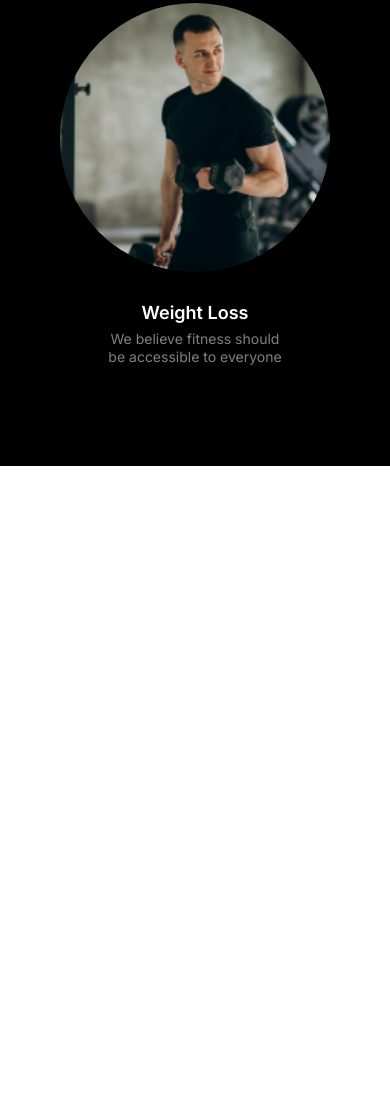
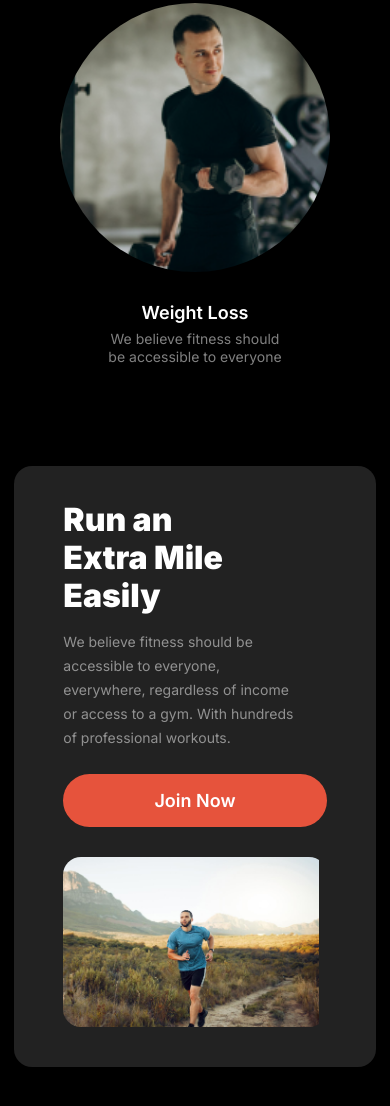
Before and after one commit to Toha-Hossain28/Assignment-2, a plain HTML site: page index.html in a window 390 px wide. Shown: the part 2615-3721 px from the top of the page. Before the commit the page ends 3081 px from the top, so only its background shows below. Drawn offline with Linux system fonts and the light colour scheme; a web font is replaced by a local one.

Commit message:
extra-mile part completed

```diff
--- a/index.html
+++ b/index.html
@@ -93,6 +93,21 @@
           </div>
         </div>
       </section>
+
+      <section id="extra">
+        <div class="extra-content">
+          <div class="extra-text-cont">
+            <h2>Run an Extra Mile Easily</h2>
+            <p>
+              We believe fitness should be accessible to everyone, everywhere,
+              regardless of income or access to a gym. With hundreds of
+              professional workouts.
+            </p>
+            <button class="btn-primary">Join Now</button>
+          </div>
+          <div class="extra-img-cont"></div>
+        </div>
+      </section>
     </main>
     <footer></footer>
   </body>
--- a/styles/style.css
+++ b/styles/style.css
@@ -9,6 +9,7 @@
 body {
   max-width: 1440px;
   margin: 0 auto;
+  background-color: black;
 }
 
 .btn-primary {
@@ -394,3 +395,99 @@ header {
     width: 70%;
   }
 }
+
+/* extra mile */
+#extra {
+  width: 1440px;
+  display: flex;
+  justify-content: center;
+  align-items: center;
+  background-color: black;
+  padding-bottom: 100px;
+}
+
+.extra-content {
+  width: 1060px;
+  height: 371px;
+  display: flex;
+  justify-content: space-between;
+  align-items: center;
+  border-radius: 18px;
+  background: rgb(34, 34, 34);
+  padding: 40px 32px 40px 54px;
+}
+
+.extra-img-cont {
+  width: 366px;
+  height: 312px;
+  border-radius: 18px;
+  background-image: url("../images/run.jpg");
+  background-size: 340%;
+  background-repeat: no-repeat;
+  overflow: hidden;
+  background-position: -600px -160px;
+}
+
+.extra-text-cont {
+  width: 50%;
+}
+
+.extra-text-cont h2 {
+  color: rgb(255, 255, 255);
+  font-family: Inter;
+  font-size: 3rem;
+  font-weight: 900;
+  line-height: 120%;
+  width: 70%;
+}
+
+.extra-text-cont p {
+  color: rgba(255, 255, 255, 0.5);
+  font-family: Inter;
+  font-size: 0.875rem;
+  font-weight: 400;
+  line-height: 24px;
+  margin-top: 14px;
+  margin-bottom: 34px;
+  width: 75%;
+}
+
+@media screen and (max-width: 576px) {
+  #extra {
+    width: 100%;
+  }
+  .extra-content {
+    flex-direction: column;
+    height: auto;
+    width: 93%;
+    padding: 35px;
+    padding-bottom: 40px;
+  }
+  .extra-text-cont {
+    width: 90%;
+  }
+  .extra-img-cont {
+    width: 90%;
+    height: 170px;
+    background-size: cover;
+    background-size: 135%;
+    background-position: -100px 0px;
+    padding-bottom: 35px;
+  }
+
+  .extra-text-cont h2 {
+    font-size: 2rem;
+    width: 70%;
+  }
+  .extra-text-cont p {
+    font-size: 0.875rem;
+    margin-top: 14px;
+    margin-bottom: 24px;
+    width: 90%;
+  }
+
+  #extra button {
+    width: 100%;
+    margin-bottom: 30px;
+  }
+}
```
